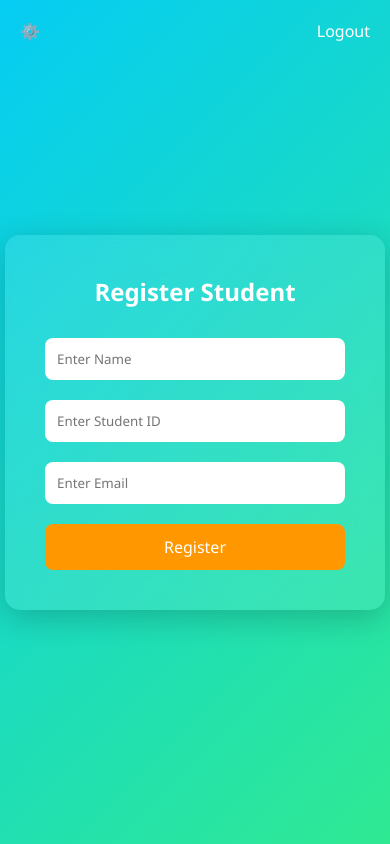
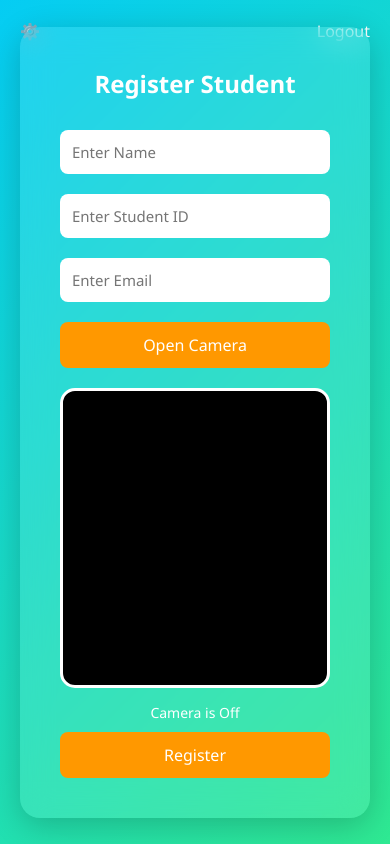
Before and after one commit to purnanandakirtania0-sys/face-attendance-system, a Django app: template attendance/templates/register.html in a window 390 px wide. Run offline with Django 5.2, Linux system fonts and the light colour scheme; the template is opened without the code that fills it, so the values that code supplies are empty.

Commit message:
fixed mobile camera

```diff
--- a/attendance.csv
+++ b/attendance.csv
@@ -1,3 +1,2 @@
 Name,Date,Time
-Purnananda Kirtania,2026-05-12,09:23:32
 Suryakanta Sahoo,2026-05-12,14:12:00
--- a/attendance/templates/register.html
+++ b/attendance/templates/register.html
@@ -1,7 +1,10 @@
 <!DOCTYPE html>
 <html lang="en">
+
 <head>
+
 <meta charset="UTF-8">
+
 <title>Register - Face Attendance System</title>
 
 <style>
@@ -14,31 +17,52 @@
 }
 
 body{
-    height:100vh;
+    min-height:100vh;
     display:flex;
     justify-content:center;
     align-items:center;
     background: linear-gradient(-45deg, #11998e, #38ef7d, #00c9ff, #92fe9d);
     background-size:400% 400%;
     animation: gradientBG 10s ease infinite;
+    padding:20px;
 }
 
-/* Background animation */
+/* Background Animation */
+
 @keyframes gradientBG {
-    0%{background-position:0% 50%;}
-    50%{background-position:100% 50%;}
-    100%{background-position:0% 50%;}
+
+    0%{
+        background-position:0% 50%;
+    }
+
+    50%{
+        background-position:100% 50%;
+    }
+
+    100%{
+        background-position:0% 50%;
+    }
+
 }
 
 .container{
-    width:380px;
+
+    width:420px;
+
     padding:40px;
-    border-radius:15px;
+
+    border-radius:20px;
+
     background: rgba(255,255,255,0.1);
+
     backdrop-filter: blur(15px);
+
     box-shadow: 0 8px 32px rgba(0,0,0,0.2);
+
     text-align:center;
+
     color:white;
+
 }
 
 h2{
@@ -46,64 +70,144 @@ h2{
 }
 
 input{
+
     width:100%;
+
     padding:12px;
+
     margin:10px 0;
+
     border:none;
+
     border-radius:8px;
+
     outline:none;
+
+    font-size:15px;
+
 }
 
 button{
+
     width:100%;
+
     padding:12px;
+
     margin-top:10px;
+
     border:none;
+
     border-radius:8px;
+
     background:#ff9800;
+
     color:white;
+
     font-size:16px;
+
     cursor:pointer;
+
     transition:0.3s;
+
 }
 
 button:hover{
+
     transform:scale(1.05);
+
     background:#e68900;
+
 }
 
 .top-right{
+
     position:absolute;
+
     right:20px;
+
     top:20px;
+
 }
 
 .top-left{
+
     position:absolute;
+
     left:20px;
+
     top:20px;
+
 }
 
 a{
+
     color:white;
+
     text-decoration:none;
+
+}
+
+/* Camera */
+
+.camera-box{
+
+    margin-top:20px;
+
+}
+
+video{
+
+    width:100%;
+
+    height:300px;
+
+    border-radius:15px;
+
+    border:3px solid white;
+
+    object-fit:cover;
+
+    background:black;
+
+}
+
+.camera-status{
+
+    margin-top:10px;
+
+    font-size:14px;
+
+    color:#fff;
+
 }
 
 </style>
+
 </head>
 
 <body>
 
-<!-- Top buttons -->
-<div class="top-left">⚙️</div>
+<!-- Top Buttons -->
+
+<div class="top-left">
+    ⚙️
+</div>
 
 <div class="top-right">
-    <a href="/logout/">Logout</a>
+
+    <a href="/logout/">
+        Logout
+    </a>
+
 </div>
+
+<!-- Main Container -->
 
 <div class="container">
 
-<h2>Register Student</h2>
+<h2>
+    Register Student
+</h2>
 
 <form method="POST">
 
@@ -130,8 +234,42 @@ a{
         required
     >
 
+    <!-- Open Camera Button -->
+
+    <button
+        type="button"
+        onclick="openCamera()"
+    >
+        Open Camera
+    </button>
+
+    <!-- Camera -->
+
+    <div class="camera-box">
+
+        <video
+            id="camera"
+            autoplay
+            playsinline
+        ></video>
+
+        <div
+            class="camera-status"
+            id="cameraStatus"
+        >
+
+            Camera is Off
+
+        </div>
+
+    </div>
+
+    <!-- Register Button -->
+
     <button type="submit">
+
         Register
+
     </button>
 
 </form>
@@ -150,7 +288,57 @@ alert("{{ message }}");
 
 {% endfor %}
 
+</script>
+
 {% endif %}
+
+<!-- CAMERA SCRIPT -->
+
+<script>
+
+async function openCamera(){
+
+    try{
+
+        const stream =
+        await navigator.mediaDevices.getUserMedia({
+
+            video:true,
+            audio:false
+
+        });
+
+        const video =
+        document.getElementById("camera");
+
+        video.srcObject = stream;
+
+        video.play();
+
+
+        document.getElementById(
+            "cameraStatus"
+        ).innerHTML =
+        "Camera Started Successfully";
+
+    }
+
+    catch(error){
+
+        console.log(error);
+
+        alert(
+            "Camera Access Denied"
+        );
+
+        document.getElementById(
+            "cameraStatus"
+        ).innerHTML =
+        "Unable To Open Camera";
+
+    }
+
+}
 
 </script>
 
--- a/students.txt
+++ b/students.txt
@@ -1,3 +1,2 @@
 Name,ID,Email
-Purnananda Kirtania,2201367054,purna@gmail.com
 Suryakanta Sahoo,2321424010,kantasurya4109@gmail.com
```
